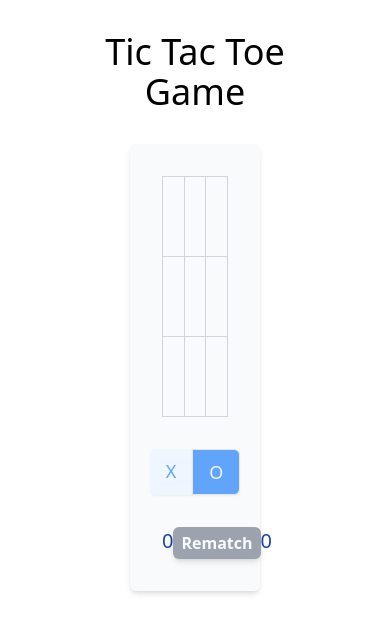
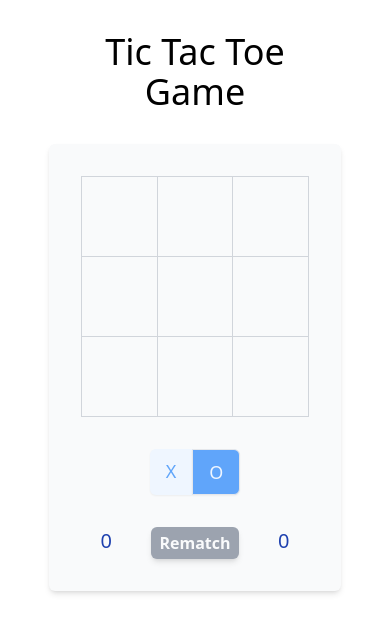
Before and after one commit to mohammad-zrar/react-tic-tac-toe, a React (Vite) app: page / in a window 390 px wide. Shown: the top 632 px of the page. Built offline with nearby package versions, Linux system fonts and the light colour scheme.

Commit message:
Feat: Responsive to the screen size

```diff
--- a/src/App.tsx
+++ b/src/App.tsx
@@ -88,7 +88,7 @@ export default function App() {
         </h1>
       </header>
       <main>
-        <div className="w-1/3 bg-gray-50   mx-auto p-8 my-8 shadow-md rounded-md">
+        <div className="w-3/4 md:w-1/2 lg:w-1/3 bg-gray-50   mx-auto p-8 my-8 shadow-md rounded-md">
           <table className="mx-auto border border-gray-300">
             <tbody className="cursor-pointer">
               <tr className="border border-gray-300">
```
